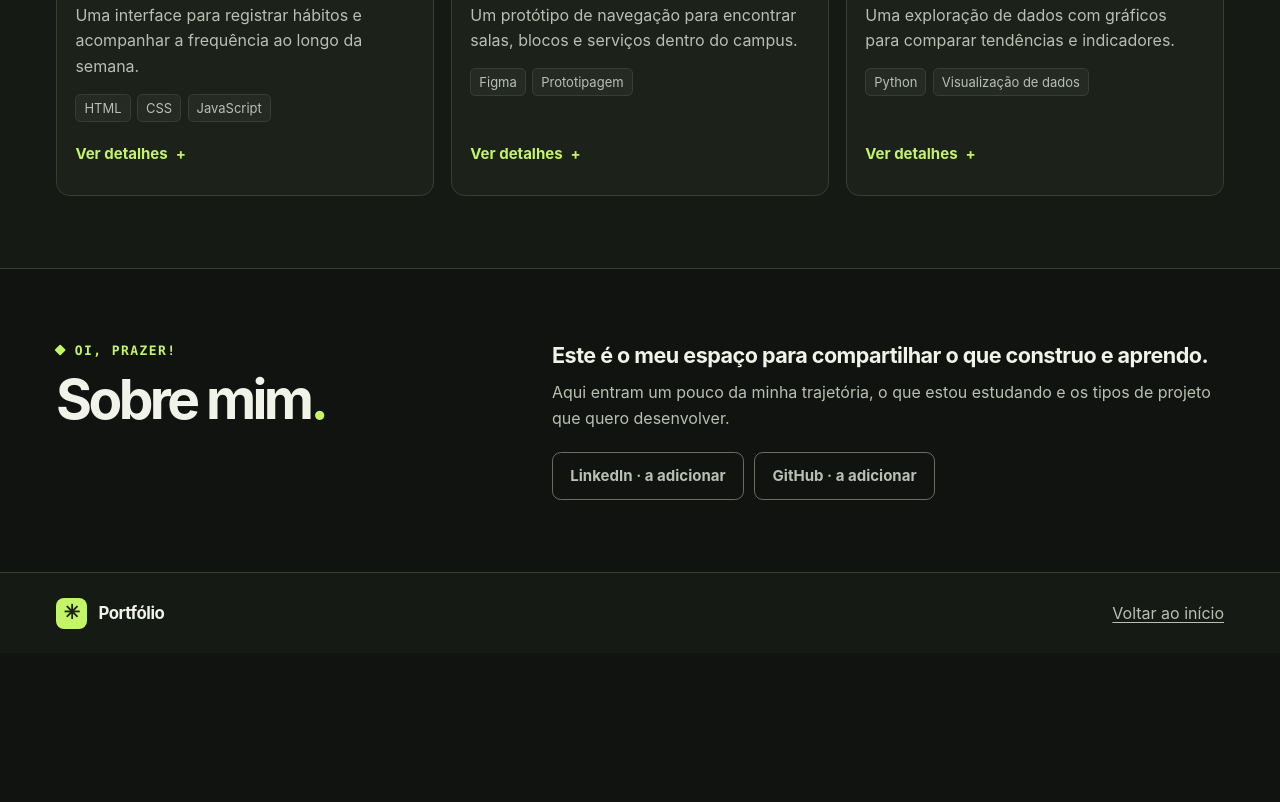
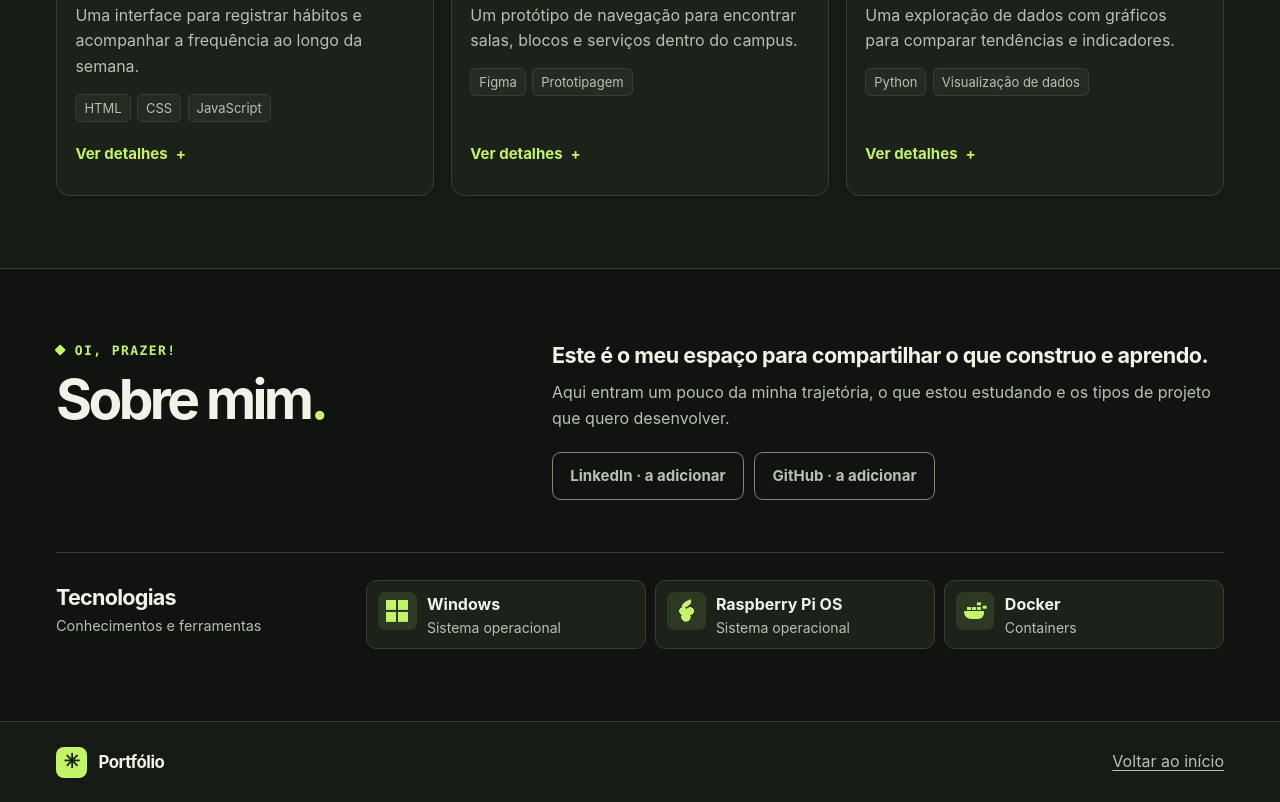
Before and after one commit to WesleyP-Dev/portfolio, a plain HTML site: page index.html in a window 1280 px wide. Shown: the part 1138-1940 px from the top of the page. Before the commit the page ends 1791 px from the top, so only its background shows below. Drawn offline with Linux system fonts and the light colour scheme.

Commit message:
Adiciona tecnologias, reforça contraste e documenta publicação

```diff
--- a/conteudo.js
+++ b/conteudo.js
@@ -9,6 +9,11 @@ const portfolio = {
     linkedin: '', // Ex.: https://www.linkedin.com/in/seu-perfil/
     github: '', // Ex.: https://github.com/seu-usuario
   },
+  tecnologias: [
+    { nome: 'Windows', categoria: 'Sistema operacional', icone: 'windows' },
+    { nome: 'Raspberry Pi OS', categoria: 'Sistema operacional', icone: 'raspberry' },
+    { nome: 'Docker', categoria: 'Containers', icone: 'docker' },
+  ],
   projetos: [
     {
       titulo: 'Rastreador de hábitos',
--- a/index.html
+++ b/index.html
@@ -77,6 +77,13 @@
         <p id="about-description">Aqui entram um pouco da minha trajetória, o que estou estudando e os tipos de projeto que quero desenvolver.</p>
         <ul class="social-links" id="social-links" aria-label="Redes profissionais"></ul>
       </div>
+      <section class="skills" id="tecnologias" aria-labelledby="skills-title" hidden>
+        <div>
+          <h3 id="skills-title">Tecnologias</h3>
+          <p>Conhecimentos e ferramentas</p>
+        </div>
+        <ul class="skill-list" id="skill-list"></ul>
+      </section>
     </section>
   </main>
 
--- a/script.js
+++ b/script.js
@@ -71,6 +71,29 @@ for (const [name, value] of [['LinkedIn', portfolio.redes.linkedin], ['GitHub',
   item.append(url ? link(name, url) : element('span', 'button secondary', `${name} · a adicionar`));
   document.querySelector('#social-links').append(item);
 }
+
+const skillList = document.querySelector('#skill-list');
+for (const skill of portfolio.tecnologias ?? []) {
+  const item = element('li', 'skill');
+  const icon = element('span', 'skill-icon');
+  icon.setAttribute('aria-hidden', 'true');
+  if (skill.imagem) {
+    const image = element('img');
+    image.alt = '';
+    image.src = skill.imagem;
+    icon.append(image);
+  } else {
+    const mark = element('span', 'skill-mark', '</>');
+    mark.dataset.icon = skill.icone ?? '';
+    icon.append(mark);
+  }
+  const label = element('div');
+  label.append(element('strong', '', skill.nome), element('p', 'skill-category', skill.categoria));
+  if (skill.experiencia) label.append(element('p', 'skill-note', skill.experiencia));
+  item.append(icon, label);
+  skillList.append(item);
+}
+document.querySelector('#tecnologias').hidden = !skillList.children.length;
 
 function gallery(project, lazy = true) {
   const { imagens: images = [], titulo: title } = project;
--- a/styles.css
+++ b/styles.css
@@ -8,7 +8,7 @@
   --text: #f1f3e9;
   --muted: #b8c0b2;
   --line: #373f34;
-  --control-line: #666f62;
+  --control-line: #7e8979;
   --accent: #c4f467;
   --accent-hover: #d7fc99;
   --on-accent: #19220f;
@@ -27,7 +27,7 @@
   --text: #1e271b;
   --muted: #495547;
   --line: #c7d0bf;
-  --control-line: #777f70;
+  --control-line: #6e7668;
   --accent: #426522;
   --accent-hover: #33521a;
   --on-accent: #f5f8ea;
@@ -39,7 +39,7 @@
 html { scroll-behavior: smooth; }
 body { margin: 0; background: var(--bg); color: var(--text); font: 1rem/1.6 var(--font); }
 body, .site-header, .project-section, .project-card, .site-footer, .filters, .button,
-.theme-toggle, .tags li, .social-links a, .social-links span, dialog {
+.theme-toggle, .tags li, .social-links a, .social-links span, .skill, .skill-icon, dialog {
   transition: background-color .35s ease, color .35s ease, border-color .35s ease;
 }
 
@@ -125,6 +125,22 @@ h2 { font-size: clamp(2.45rem, 4.3vw, 4rem); line-height: 1.03; letter-spacing:
 .about-copy > p + p { margin-top: .65rem; color: var(--muted); }
 .social-links { display: flex; flex-wrap: wrap; gap: .65rem; margin: 1.3rem 0 0; padding: 0; list-style: none; }
 .social-links span.button { color: var(--muted); }
+.skills { grid-column: 1 / -1; display: grid; grid-template-columns: 1fr 3fr; gap: 1.1rem 1.5rem; align-items: start; margin-top: 2rem; padding-top: 1.65rem; border-top: 1px solid var(--line); }
+.skills h3 { font-size: 1.35rem; letter-spacing: -.035em; }
+.skills h3 + p { color: var(--muted); font-size: .9rem; }
+.skill-list { display: grid; grid-template-columns: repeat(auto-fit, minmax(min(100%, 12rem), 1fr)); gap: .55rem; margin: 0; padding: 0; list-style: none; }
+.skill { display: flex; align-items: flex-start; gap: .65rem; min-width: 0; padding: .7rem; background: var(--card); border: 1px solid var(--line); border-radius: .65rem; overflow-wrap: anywhere; }
+.skill-icon { display: grid; flex: 0 0 2.4rem; height: 2.4rem; place-items: center; color: var(--accent); background: var(--accent-soft); border-radius: .45rem; }
+.skill-icon img { width: 1.5rem; height: 1.5rem; object-fit: contain; }
+.skill-category, .skill-note { color: var(--muted); font-size: .875rem; line-height: 1.4; }
+.skill-note { margin-top: .35rem; }
+.skill-mark { font: 700 .75rem/1 var(--mono); }
+.skill-mark[data-icon='windows'], .skill-mark[data-icon='raspberry'], .skill-mark[data-icon='docker'] { position: relative; display: block; width: 1.4rem; height: 1.4rem; font-size: 0; }
+.skill-mark[data-icon='windows'] { background: linear-gradient(currentColor 0 0) 0 0 / 45% 45% no-repeat, linear-gradient(currentColor 0 0) 100% 0 / 45% 45% no-repeat, linear-gradient(currentColor 0 0) 0 100% / 45% 45% no-repeat, linear-gradient(currentColor 0 0) 100% 100% / 45% 45% no-repeat; }
+.skill-mark[data-icon='raspberry'] { background: radial-gradient(circle closest-side, currentColor 90%, transparent) .23rem .43rem / .51rem .51rem no-repeat, radial-gradient(circle closest-side, currentColor 90%, transparent) .67rem .43rem / .51rem .51rem no-repeat, radial-gradient(circle closest-side, currentColor 90%, transparent) .39rem .75rem / .62rem .62rem no-repeat; }
+.skill-mark[data-icon='raspberry']::before { content: ''; position: absolute; top: .08rem; left: .36rem; width: .7rem; height: .36rem; background: currentColor; border-radius: 80% 0 80% 0; transform: rotate(-20deg); }
+.skill-mark[data-icon='docker']::before { content: ''; position: absolute; left: .02rem; top: .72rem; width: 1.25rem; height: .46rem; border-radius: .09rem .07rem .65rem .8rem; background: currentColor; }
+.skill-mark[data-icon='docker']::after { content: ''; position: absolute; left: .2rem; top: .42rem; width: .26rem; height: .24rem; background: currentColor; box-shadow: .31rem 0, .62rem 0, .62rem -.29rem, .98rem -.08rem; }
 .site-footer { border-top: 1px solid var(--line); background: var(--surface); }
 .footer-layout { display: flex; justify-content: space-between; align-items: center; gap: 1rem; min-height: 5rem; }
 .footer-layout > a:last-child { color: var(--muted); padding-block: .65rem; text-decoration: underline; text-underline-offset: .2em; }
@@ -159,6 +175,7 @@ dialog .hero-actions:empty { display: none; }
   .section-heading { align-items: start; flex-direction: column; }
   .project-section, .about { padding-block: 2.65rem; }
   .about { grid-template-columns: 1fr; }
+  .skills { grid-template-columns: 1fr; margin-top: .85rem; }
 }
 
 @media (max-width: 500px) { .project-grid { grid-template-columns: 1fr; } }
```
Also changed, not shown: 2 other files.
